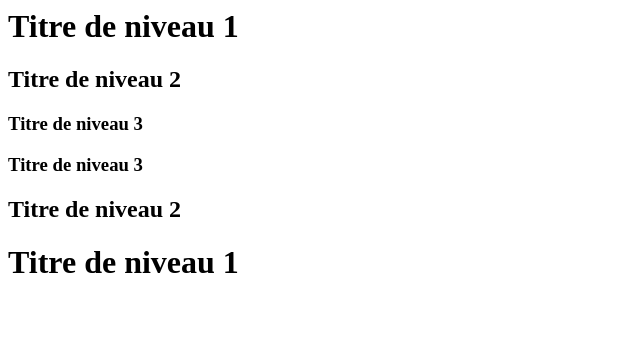
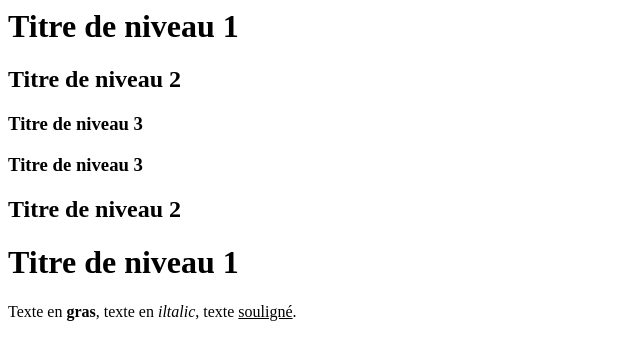
Before and after one commit to ivan-fr/webhost, a plain HTML site: page index.html in a window 1280 px wide. Shown: the whole page, without its empty margins (0-640 px from the left). Drawn offline with Linux system fonts and the light colour scheme.

Commit message:
improve code

```diff
--- a/index.html
+++ b/index.html
@@ -4,3 +4,5 @@
 <h3>Titre de niveau 3</h3>
 <h2>Titre de niveau 2</h2>
 <h1>Titre de niveau 1</h1>
+
+<p>Texte en <b>gras</b>, texte en <i>iltalic</i>, texte <u>souligné</u>.</p>
```
